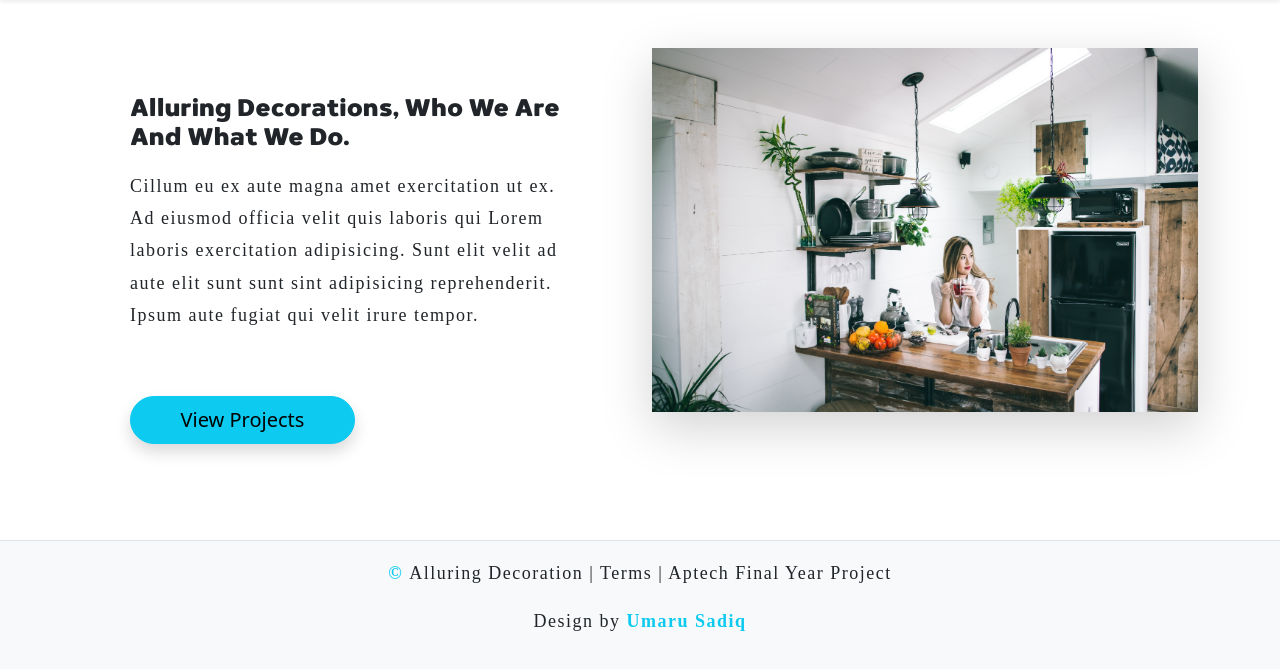
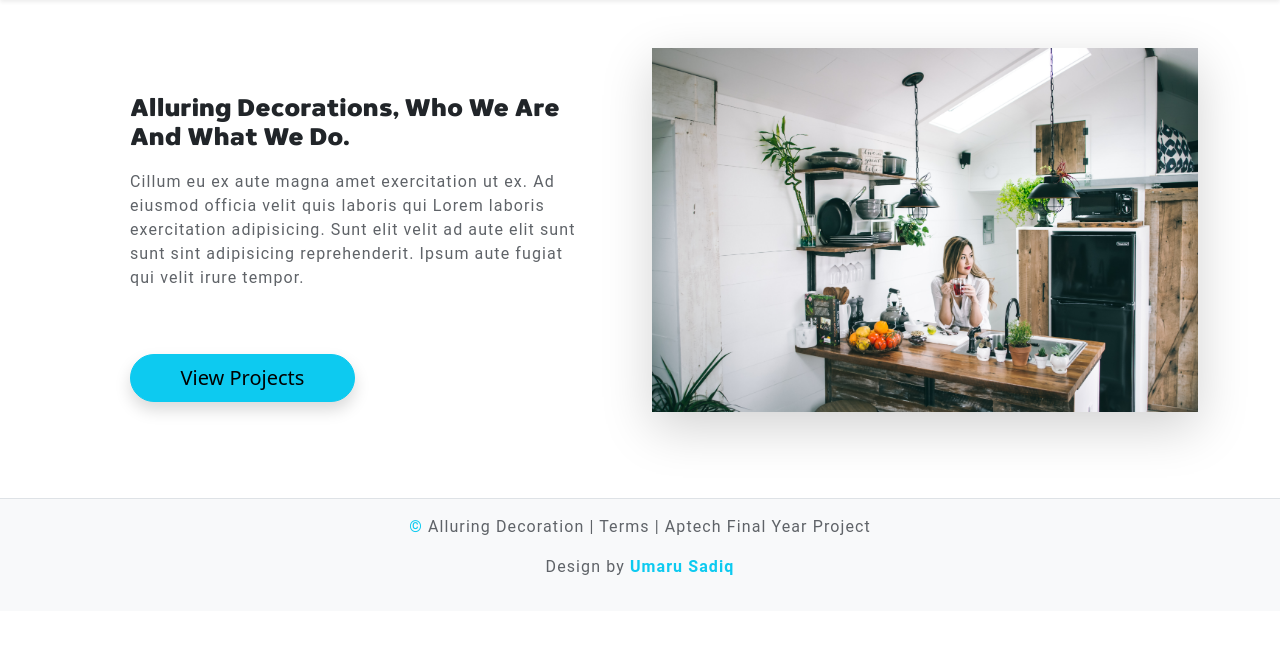
Before and after one commit to ndmichael/alluring-decors, a Flask app: page /about/ in a window 1280 px wide. Shown: the part 74-744 px from the top of the page. Run offline with Flask 2, Linux system fonts and the light colour scheme; some libraries are stand-ins or nearby versions.

Commit message:
updated paragraph tag css

```diff
--- a/alluringdecors/static/css/main.css
+++ b/alluringdecors/static/css/main.css
@@ -26,10 +26,12 @@ h6 {
 }
 
 p {
-    font-family: 'Avalon';
-    letter-spacing: 1.5px;
-    line-height: 1.8;
-    font-size: 18px;
+    /* font-family: 'Avalon'; */
+    font-family: 'Roboto', sans-serif;
+    letter-spacing: 1.1px;
+    line-height: 1.5;
+    font-size: 16px;
+    color: #5f6368;
 }
 
 #header {
```
